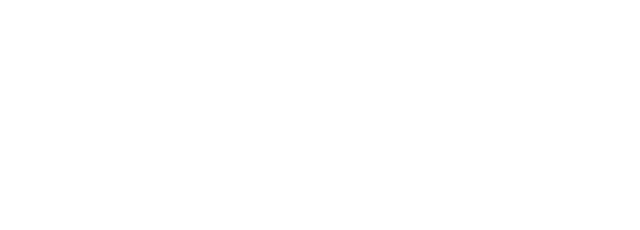
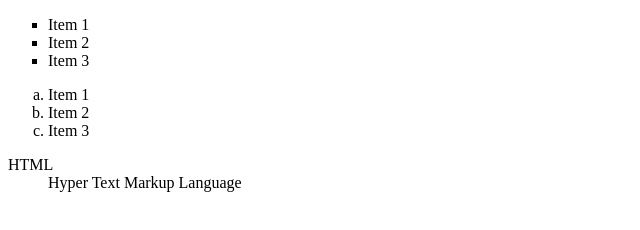
Before and after one commit to yathnesh/html-code-files, a plain HTML site: page list.html in a window 1280 px wide. Shown: the whole page, without its empty margins (0-640 px from the left). Drawn offline with Linux system fonts and the light colour scheme.

Commit message:
updating the list file

```diff
--- a/list.html
+++ b/list.html
@@ -6,6 +6,20 @@
     <title>Document</title>
 </head>
 <body>
+    <ul type="Square">
+        <li>Item 1</li>
+        <li>Item 2</li>
+        <li>Item 3</li>
+    </ul>
+    <ol type="a">
+        <li>Item 1</li>
+        <li>Item 2</li>
+        <li>Item 3</li>
+    </ol>
+    <dl>
+        <dt>HTML</dt>
+        <dd>Hyper Text Markup Language</dd>
+    </dl>
 
 </body>
 </html>
```
